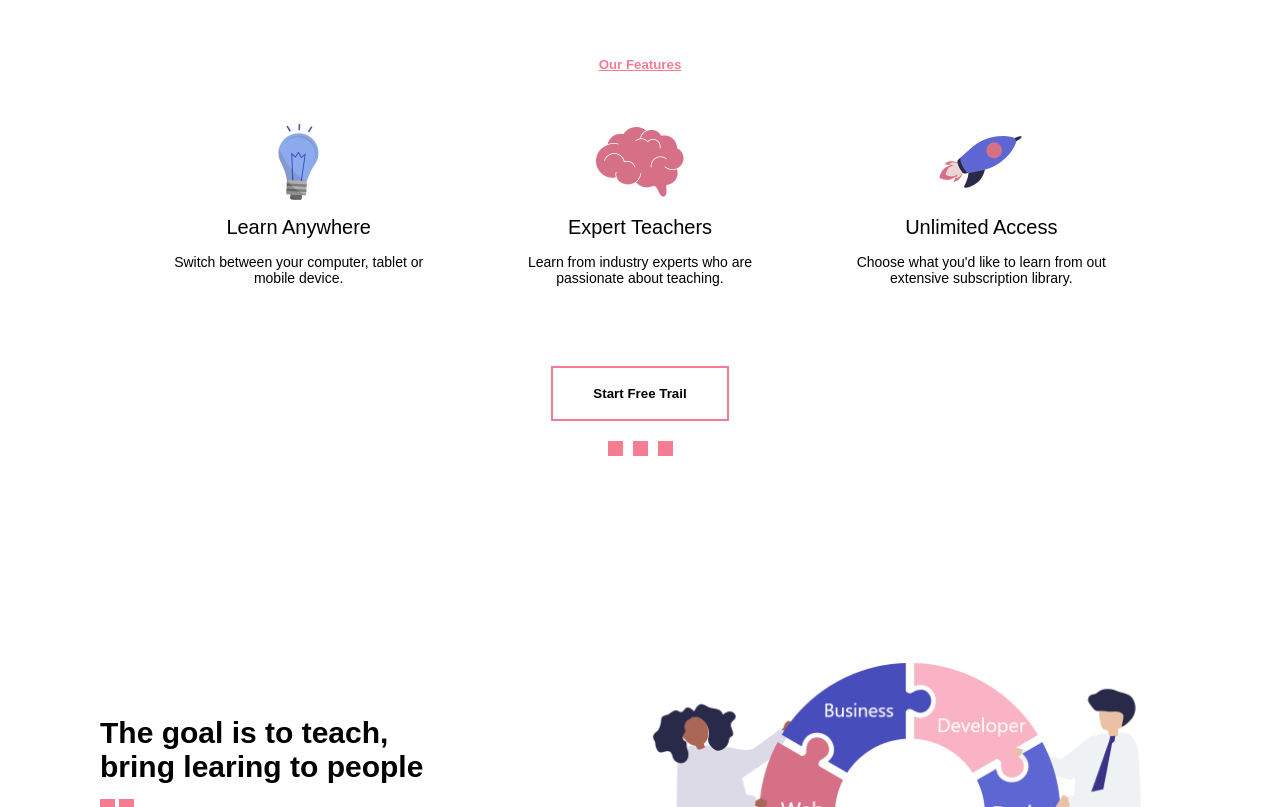
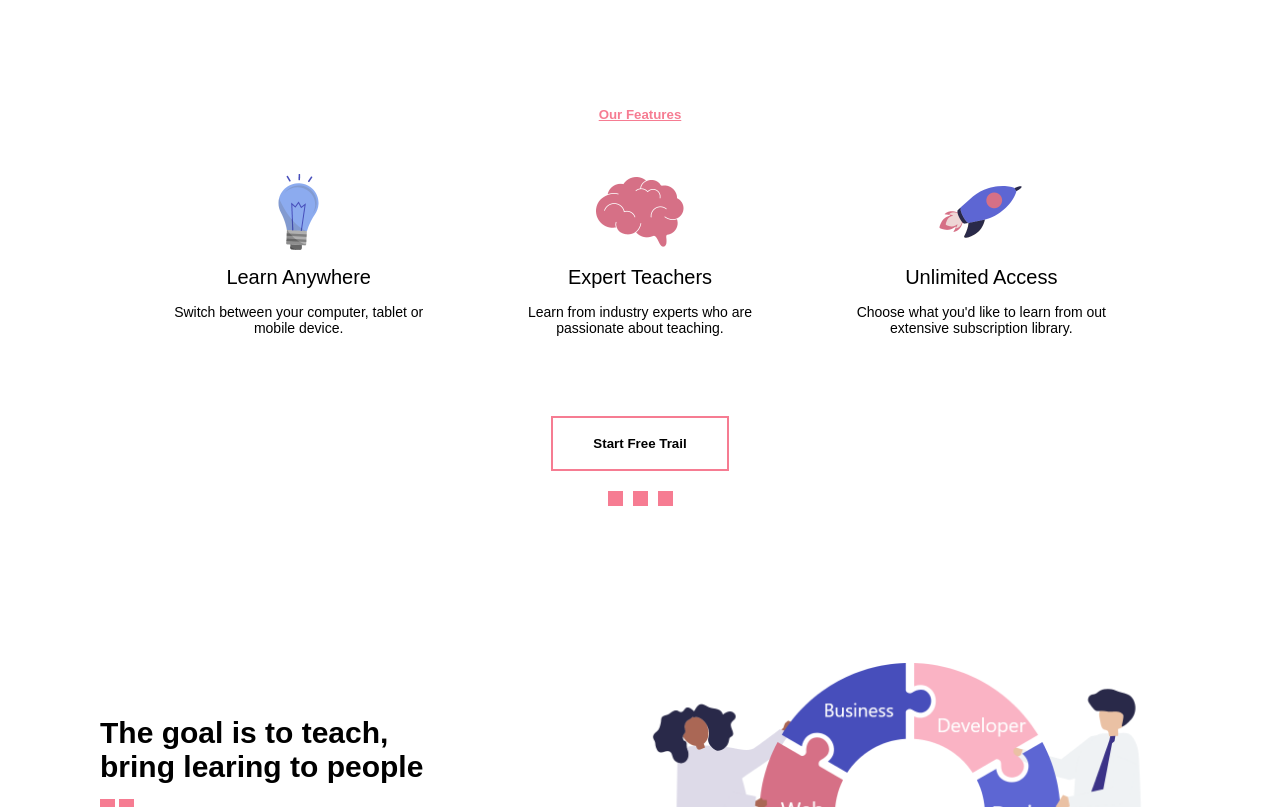
Before and after one commit to Srishti37/Xypo, a plain HTML site: page index.html in a window 1280 px wide. Shown: the part 1593-2400 px from the top of the page. Drawn offline with Linux system fonts and the light colour scheme; some packages are replaced by stand-ins of ours; a script that the page names is missing.

Commit message:
Update style.css

```diff
--- a/style.css
+++ b/style.css
@@ -154,7 +154,7 @@ nav ul li a {
 /*---------------- Features Section --------------*/
 
 #features {
-  padding: 50px 0px;
+  padding: 100px 0px 0px;
 }
 
 .feature-row {
```
